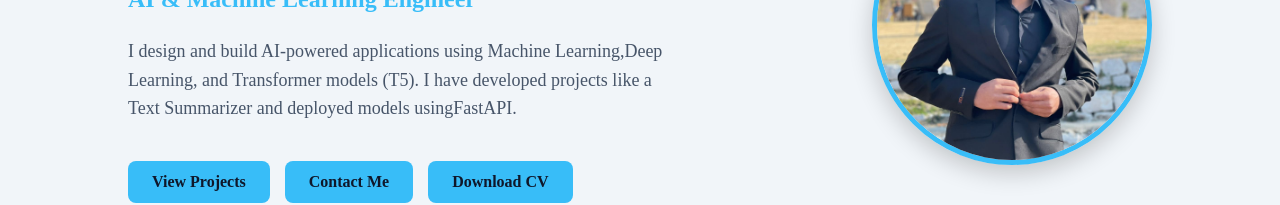
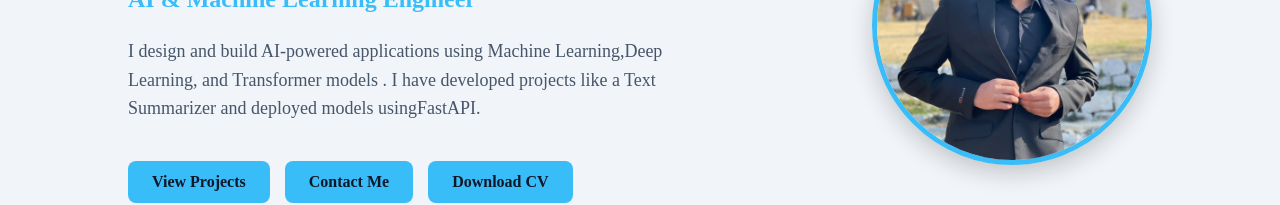
Before and after one commit to Tausifullah786/my-portfolio, a React (Vite) app: page / in a window 1280 px wide. Shown: the part 402-607 px from the top of the page. Built offline with nearby package versions, Linux system fonts and the light colour scheme.

Commit message:
Improve about page design

```diff
--- a/src/pages/Home.jsx
+++ b/src/pages/Home.jsx
@@ -9,7 +9,7 @@ function Home() {
           <h3>AI & Machine Learning Engineer</h3>
           <p>
               I design and build AI-powered applications using <span>Machine Learning</span>,
-              <span>Deep Learning</span>, and <span>Transformer models (T5)</span>. I have
+              <span>Deep Learning</span>, and <span>Transformer models </span>. I have
               developed projects like a Text Summarizer and deployed models using
               <span>FastAPI.</span>
           </p>
```
